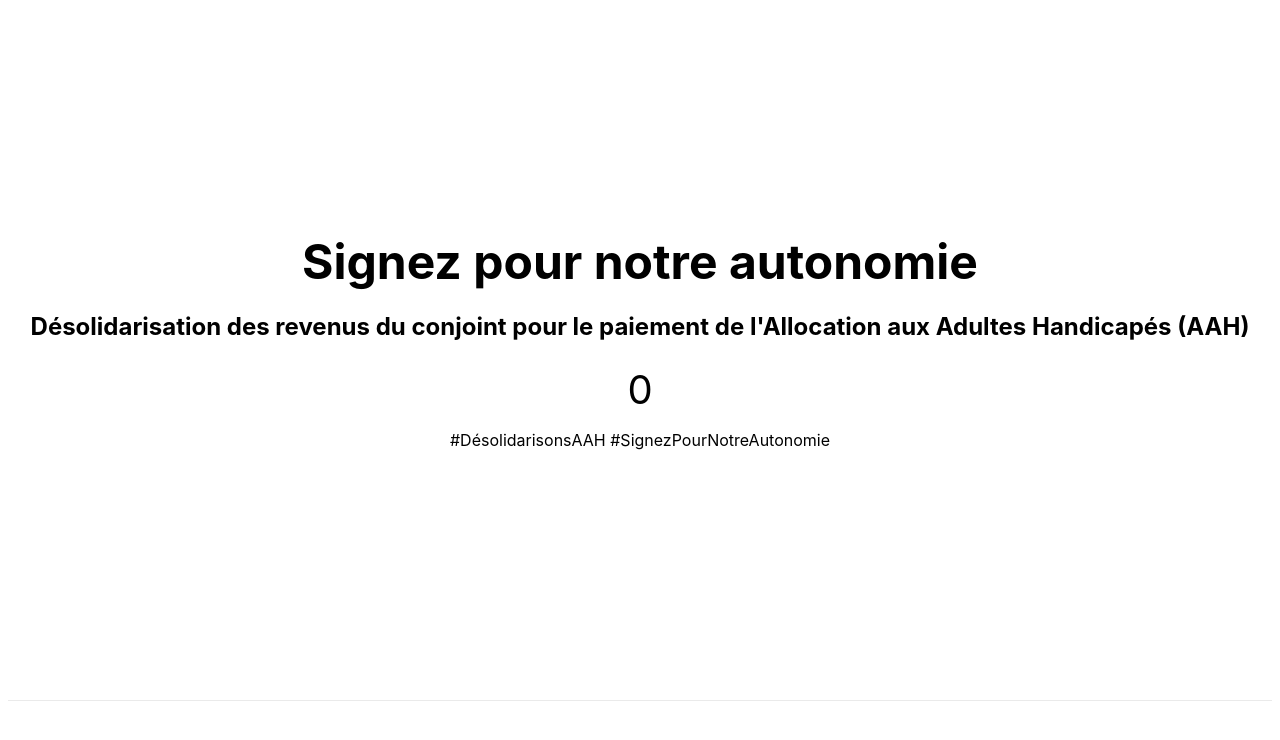
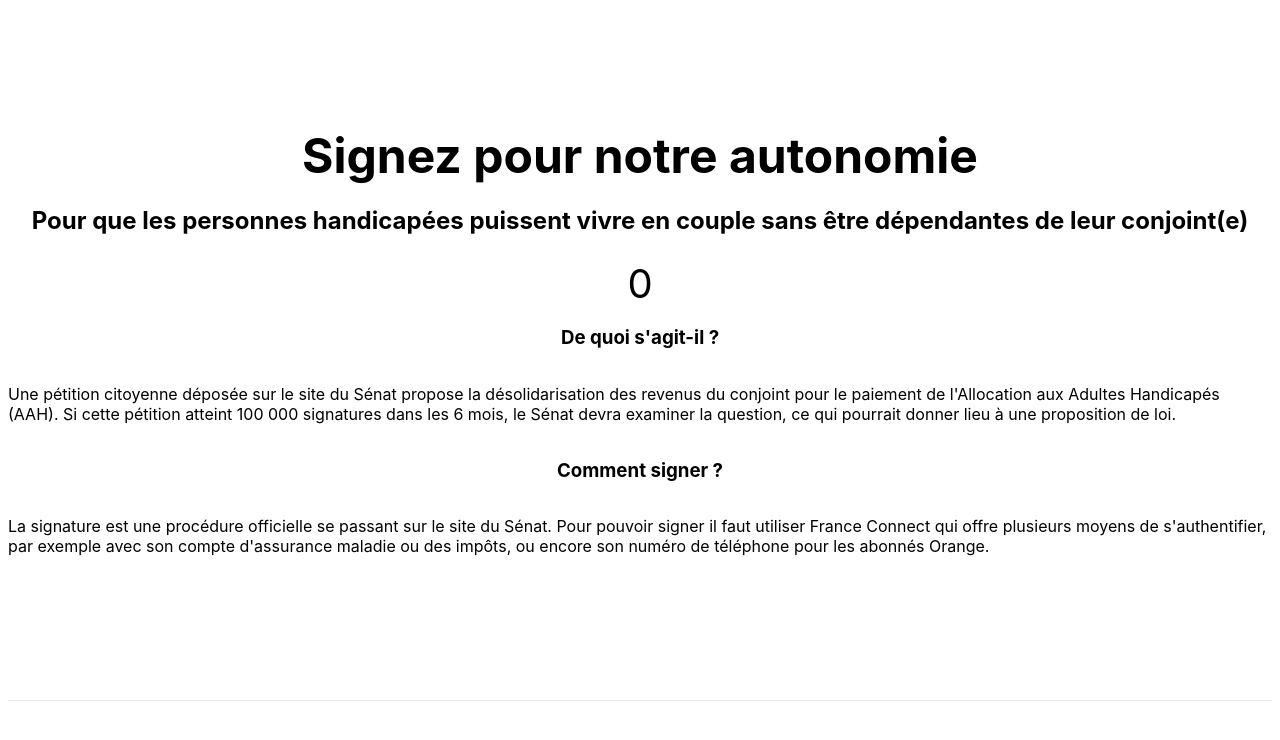
Before and after one commit to Koena-SAS/petition-aah, a Next.js app: page / in a window 1280 px wide. Shown: the top 740 px of the page. Built offline with nearby package versions, Linux system fonts and the light colour scheme; no server answers.

Commit message:
feat: add some more text to the main page

```diff
--- a/pages/index.js
+++ b/pages/index.js
@@ -16,14 +16,28 @@ export default function Home() {
         <h1 className={styles.title}>Signez pour notre autonomie</h1>
 
         <h2 className={styles.subtitle}>
-          Désolidarisation des revenus du conjoint pour le paiement de
-          l'Allocation aux Adultes Handicapés (AAH)
+          Pour que les personnes handicapées puissent vivre en couple sans être
+          dépendantes de leur conjoint(e)
         </h2>
 
         <Counter styles={styles} />
 
+        <h3>De quoi s'agit-il ?</h3>
         <p className={styles.description}>
-          #DésolidarisonsAAH #SignezPourNotreAutonomie
+          Une pétition citoyenne déposée sur le site du Sénat propose la
+          désolidarisation des revenus du conjoint pour le paiement de
+          l'Allocation aux Adultes Handicapés (AAH). Si cette pétition atteint
+          100 000 signatures dans les 6 mois, le Sénat devra examiner la
+          question, ce qui pourrait donner lieu à une proposition de loi.
+        </p>
+
+        <h3>Comment signer ?</h3>
+        <p>
+          La signature est une procédure officielle se passant sur le site du
+          Sénat. Pour pouvoir signer il faut utiliser France Connect qui offre
+          plusieurs moyens de s'authentifier, par exemple avec son compte
+          d'assurance maladie ou des impôts, ou encore son numéro de téléphone
+          pour les abonnés Orange.{" "}
         </p>
       </main>
 
```
